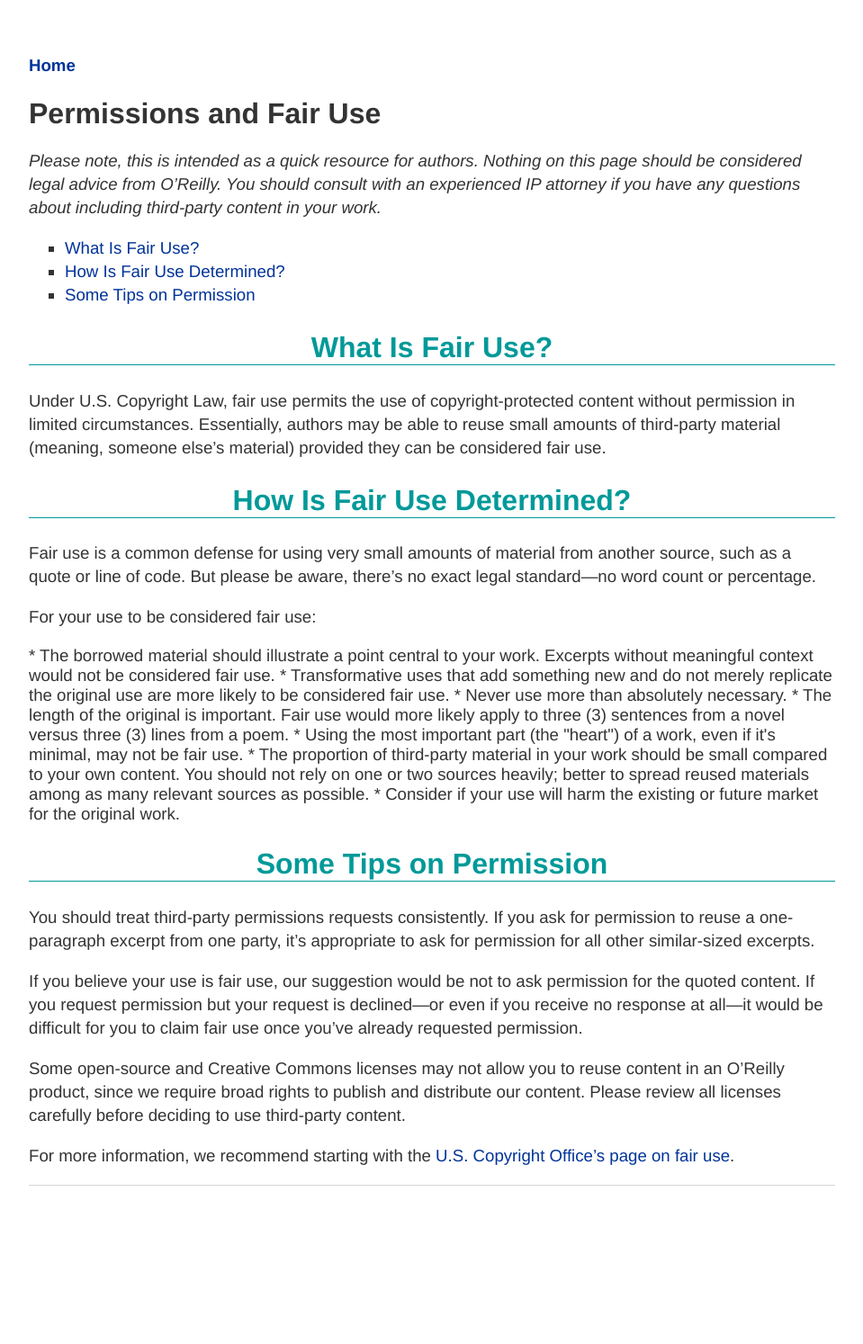
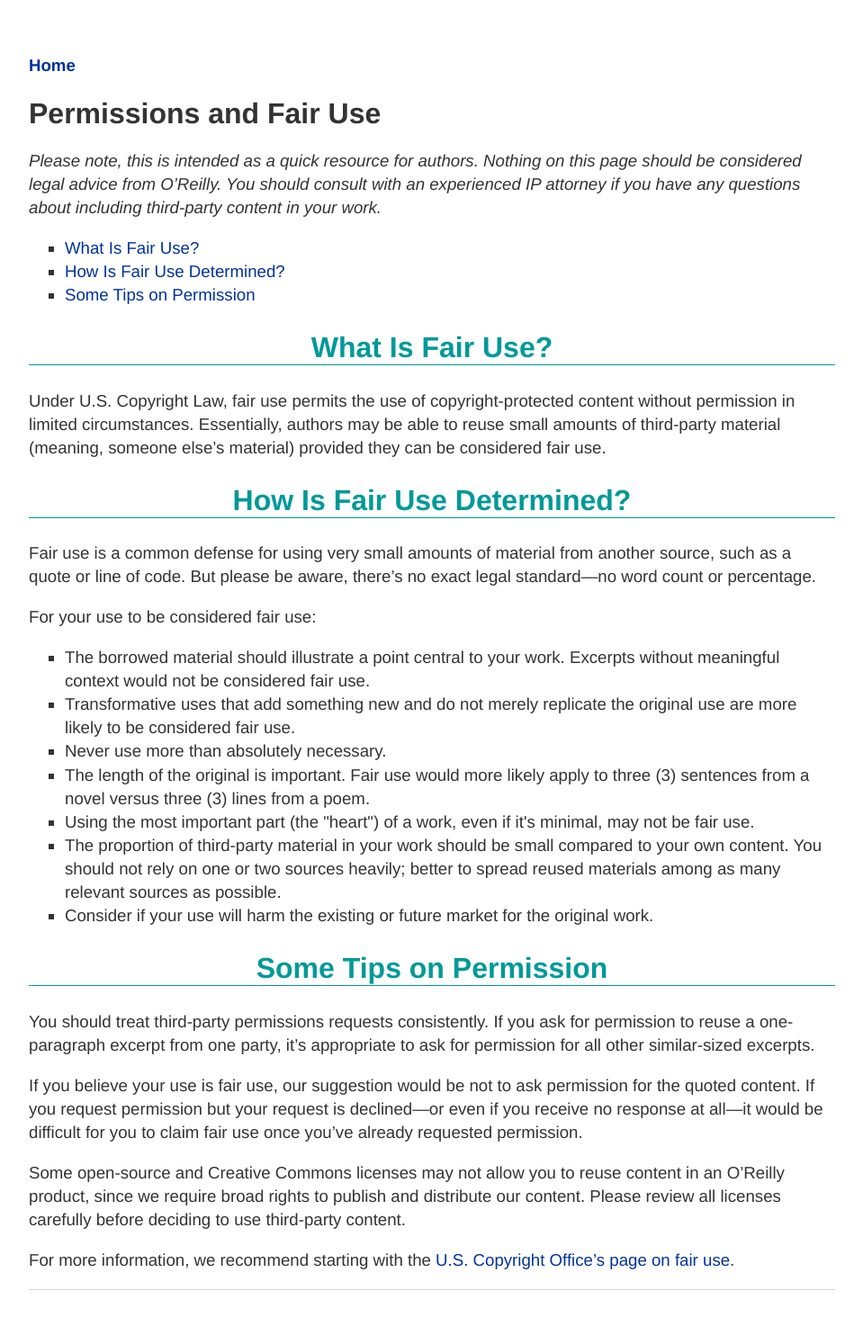
Before and after one commit to oreillymedia/production-resources, a Jekyll site: the page built from permissionsandfairuseguide/index.md, in a window 1280 px wide. Shown: the whole page at 90% size, without its empty margins (160-1119 px from the left). Built offline with Jekyll 4.4.1, drawn with Linux system fonts in a browser that asks for light colours; before the commit the page ends 1378 px from its top, so only the background shows below that.

Commit message:
Update index.md
Updating bulleted list with markup

```diff
--- a/permissionsandfairuseguide/index.md
+++ b/permissionsandfairuseguide/index.md
@@ -25,13 +25,15 @@ title: Permissions and Fair Use
 
 <p>For your use to be considered fair use:</p>
 
-* The borrowed material should illustrate a point central to your work. Excerpts without meaningful context would not be considered fair use.
-* Transformative uses that add something new and do not merely replicate the original use are more likely to be considered fair use.
-* Never use more than absolutely necessary.
-* The length of the original is important. Fair use would more likely apply to three (3) sentences from a novel versus three (3) lines from a poem.
-* Using the most important part (the "heart") of a work, even if it's minimal, may not be fair use.
-* The proportion of third-party material in your work should be small compared to your own content. You should not rely on one or two sources heavily; better to spread reused materials among as many relevant sources as possible.
-* Consider if your use will harm the existing or future market for the original work.
+<ul>
+<li>The borrowed material should illustrate a point central to your work. Excerpts without meaningful context would not be considered fair use.</li>
+<li>Transformative uses that add something new and do not merely replicate the original use are more likely to be considered fair use.</li>
+<li>Never use more than absolutely necessary.</li>
+<li>The length of the original is important. Fair use would more likely apply to three (3) sentences from a novel versus three (3) lines from a poem.</li>
+<li>Using the most important part (the "heart") of a work, even if it's minimal, may not be fair use.</li>
+<li>The proportion of third-party material in your work should be small compared to your own content. You should not rely on one or two sources heavily; better to spread reused materials among as many relevant sources as possible.</li>
+<li>Consider if your use will harm the existing or future market for the original work.</li>
+</ul>
 
 </section>
 
```
